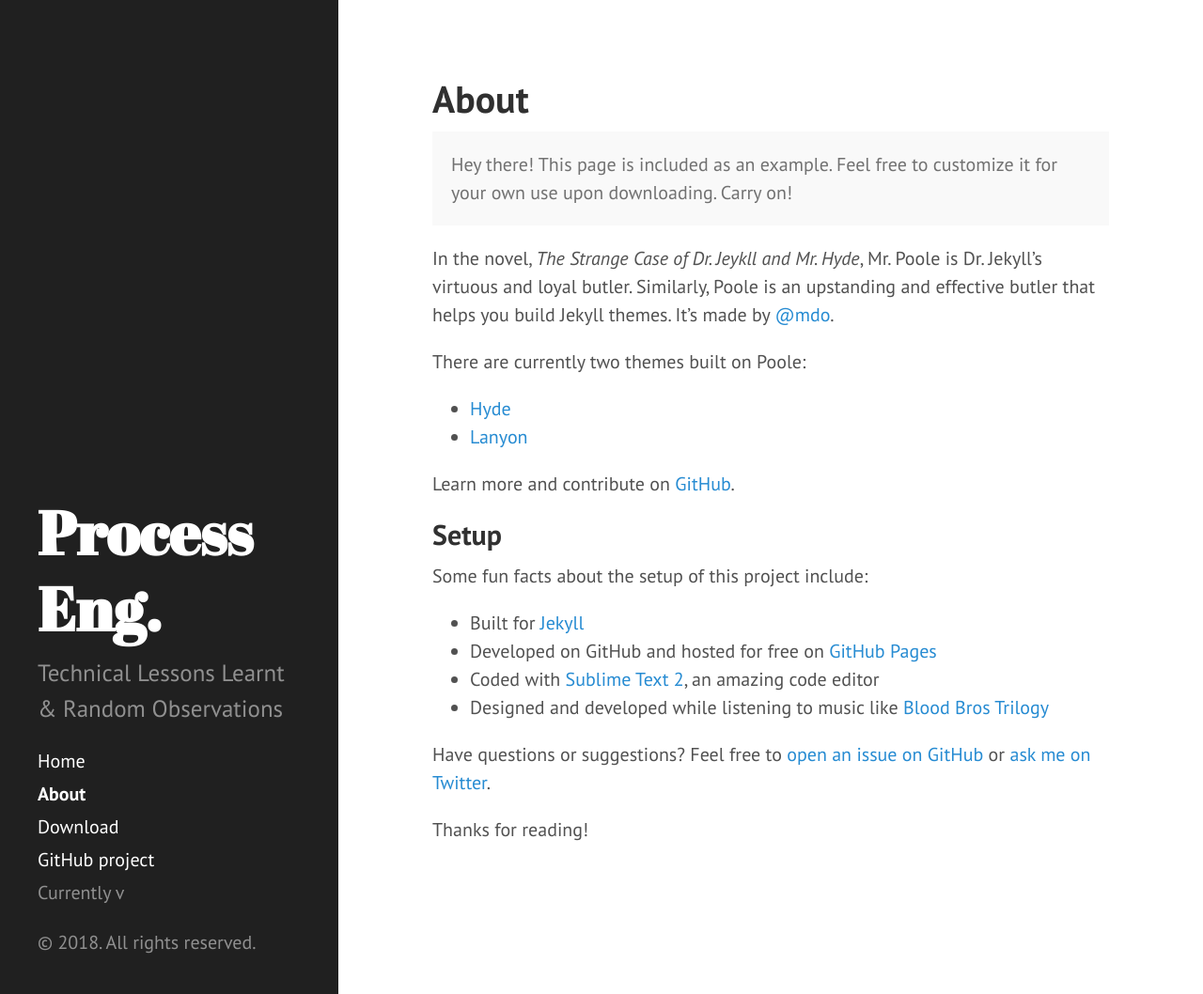
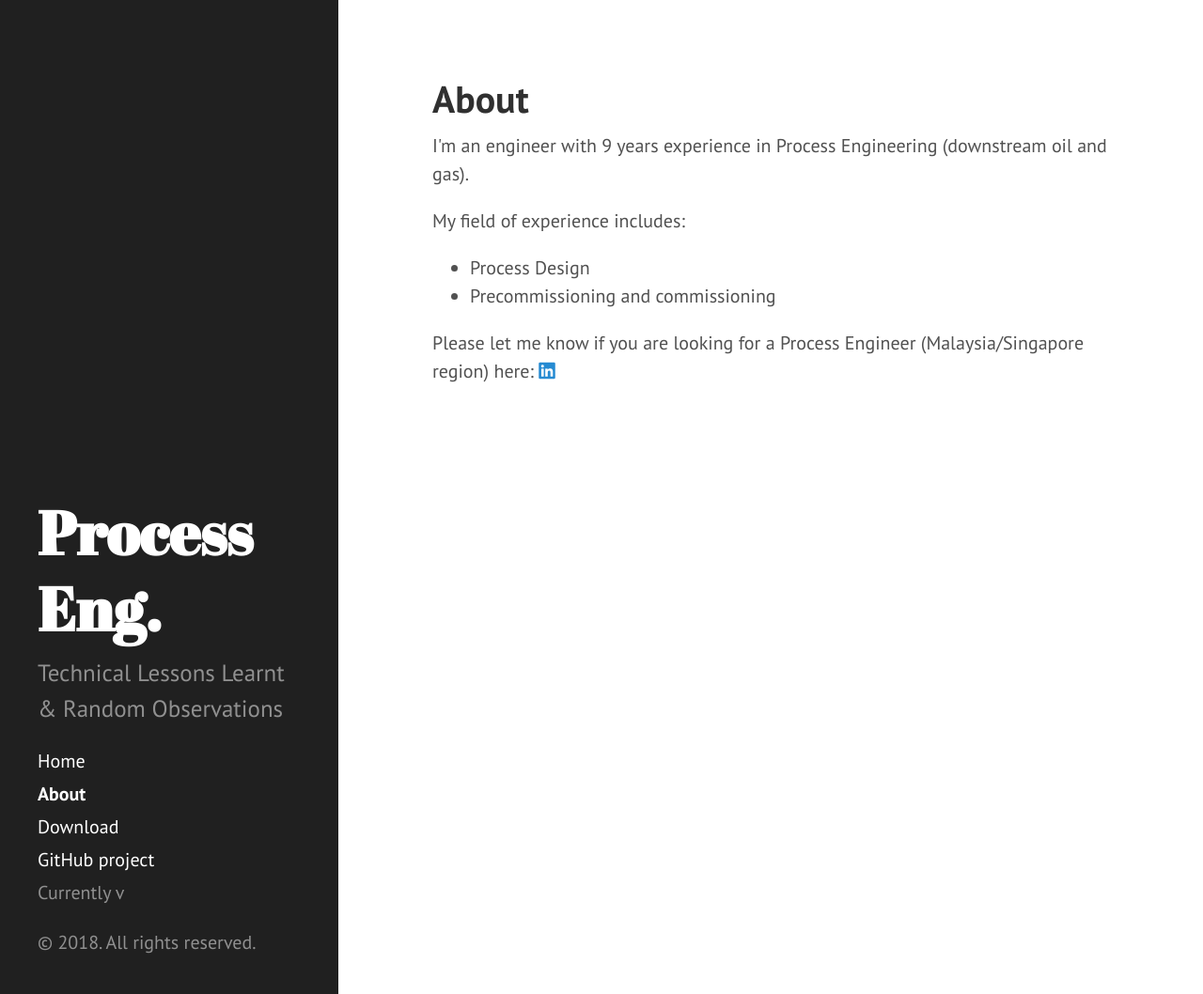
Before and after one commit to mohafizul/mohafizul.github.io, a Jekyll site: the page built from about.md, in a window 1280 px wide and 1058 px high. Shown: the whole window at 94% size. Built offline with Jekyll 4.4.1, drawn with Linux system fonts in a browser that asks for light colours; nearby versions of some CDN libraries.

Commit message:
added font awesome

```diff
--- a/_includes/head.html
+++ b/_includes/head.html
@@ -19,6 +19,7 @@
   <link rel="stylesheet" href="{{ site.baseurl }}public/css/syntax.css">
   <link rel="stylesheet" href="{{ site.baseurl }}public/css/hyde.css">
   <link rel="stylesheet" href="http://fonts.googleapis.com/css?family=PT+Sans:400,400italic,700|Abril+Fatface">
+  <link rel="stylesheet" href="https://use.fontawesome.com/releases/v5.0.13/css/all.css" integrity="sha384-DNOHZ68U8hZfKXOrtjWvjxusGo9WQnrNx2sqG0tfsghAvtVlRW3tvkXWZh58N9jp" crossorigin="anonymous">
 
   <!-- Icons -->
   <link rel="apple-touch-icon-precomposed" sizes="144x144" href="{{ site.baseurl }}public/apple-touch-icon-144-precomposed.png">
--- a/about.md
+++ b/about.md
@@ -3,28 +3,11 @@ layout: page
 title: About
 ---
 
-<p class="message">
-  Hey there! This page is included as an example. Feel free to customize it for your own use upon downloading. Carry on!
-</p>
-
-In the novel, *The Strange Case of Dr. Jeykll and Mr. Hyde*, Mr. Poole is Dr. Jekyll's virtuous and loyal butler. Similarly, Poole is an upstanding and effective butler that helps you build Jekyll themes. It's made by [@mdo](https://twitter.com/mdo).
-
-There are currently two themes built on Poole:
-
-* [Hyde](http://hyde.getpoole.com)
-* [Lanyon](http://lanyon.getpoole.com)
-
-Learn more and contribute on [GitHub](https://github.com/poole).
-
-## Setup
-
-Some fun facts about the setup of this project include:
-
-* Built for [Jekyll](http://jekyllrb.com)
-* Developed on GitHub and hosted for free on [GitHub Pages](https://pages.github.com)
-* Coded with [Sublime Text 2](http://sublimetext.com), an amazing code editor
-* Designed and developed while listening to music like [Blood Bros Trilogy](https://soundcloud.com/maddecent/sets/blood-bros-series)
-
-Have questions or suggestions? Feel free to [open an issue on GitHub](https://github.com/poole/issues/new) or [ask me on Twitter](https://twitter.com/mdo).
-
-Thanks for reading!
+<p>I'm an engineer with 9 years experience in Process Engineering (downstream oil and gas).</p>
+<p>My field of experience includes:</p>
+  <ul>
+    <li>Process Design</li>
+    <li>Precommissioning and commissioning</li>
+  </ul>
+<p>Please let me know if you are looking for a Process Engineer (Malaysia/Singapore region) here:
+    <a href="https://www.linkedin.com/in/hafizul-abdullah-856b6188/"><i class="fab fa-linkedin"></i></a></p>
```
